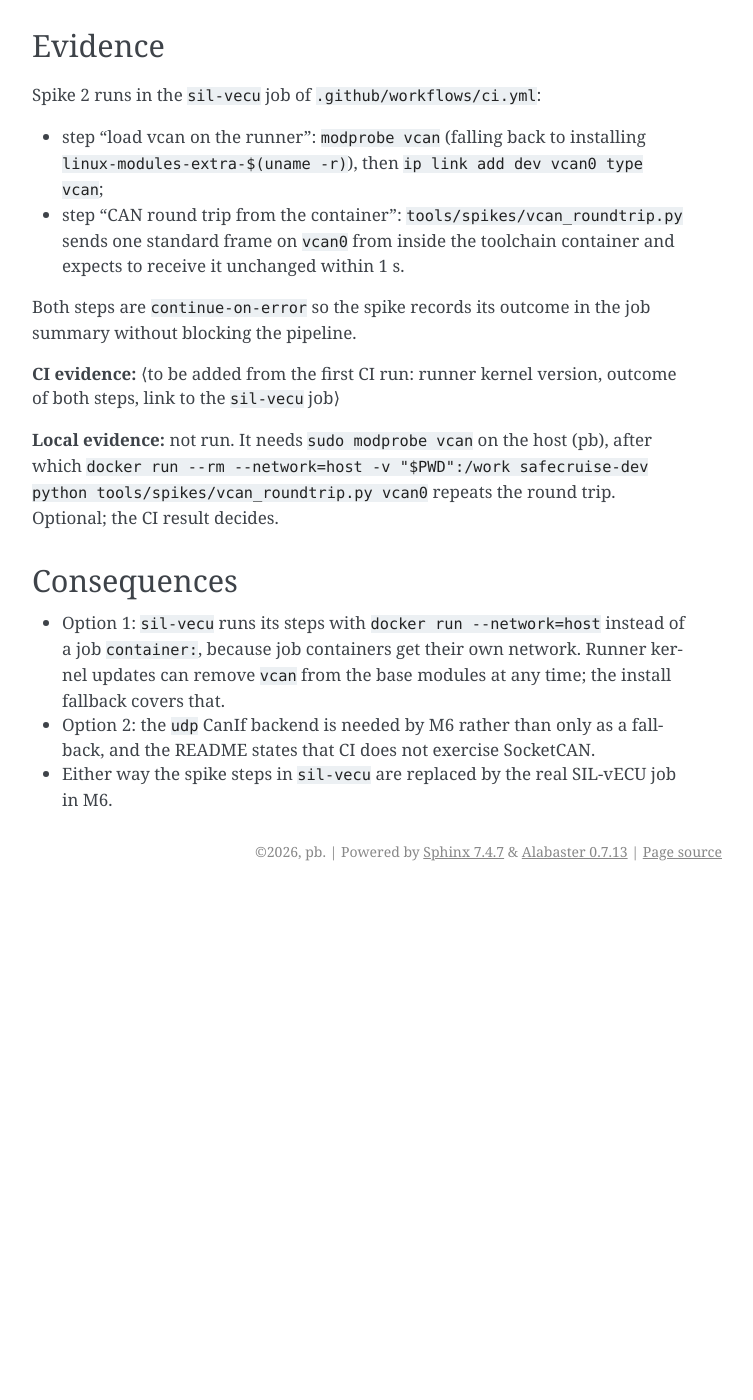
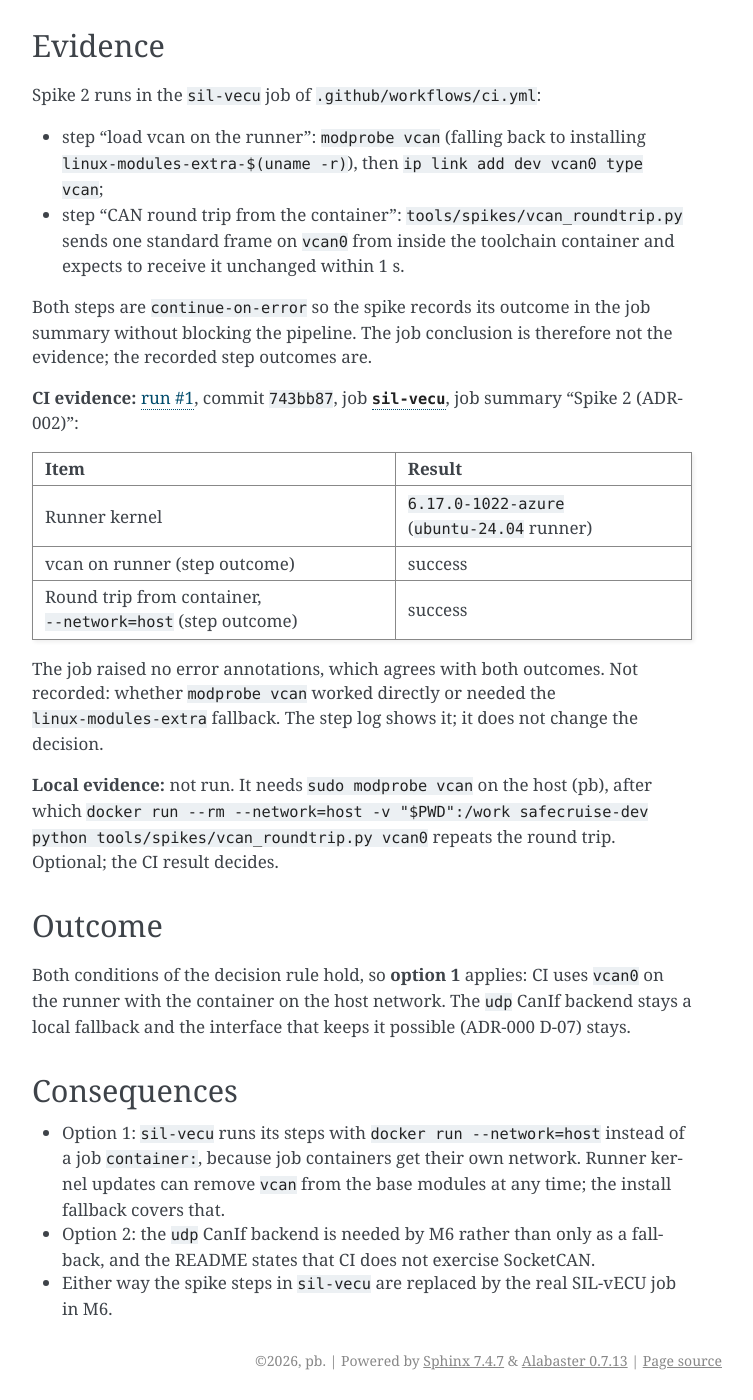
Before and after one commit to Prennoy99/safecruise, a Sphinx documentation site: the page built from docs/decisions/ADR-002-vcan-in-ci.md, in a window 1280 px wide and 1400 px high, scrolled down 989 px. Shown: the whole window, without its empty margins (388-1141 px from the left). Built offline with Sphinx 7.4.7, drawn with Linux system fonts in a browser that asks for light colours; before the commit the page ends 1880 px from its top, so only the background shows below that; some of the changed text lies outside the part shown.

Commit message:
M0: record Spike 1 and Spike 2 CI evidence (ADR-001, ADR-002)

```diff
--- a/docs/decisions/ADR-002-vcan-in-ci.md
+++ b/docs/decisions/ADR-002-vcan-in-ci.md
@@ -1,6 +1,6 @@
 # ADR-002 — Virtual CAN in CI (Spike 2)
 
-- **Status:** proposed — outcome pending the first CI run
+- **Status:** proposed — outcome recorded (option 1); awaiting pb's acceptance
 - **Date:** 2026-10-05
 - **Decided by:** pb (pending)
 - **Relates to:** brief §12 M0 (Spike 2), §7.4 (SIL-vECU), [ADR-000](ADR-000-project-setup.md) D-02, D-07, D-20
@@ -44,14 +44,31 @@ Spike 2 runs in the `sil-vecu` job of `.github/workflows/ci.yml`:
   unchanged within 1 s.
 
 Both steps are `continue-on-error` so the spike records its outcome in the job summary
-without blocking the pipeline.
+without blocking the pipeline. The job conclusion is therefore not the evidence; the
+recorded step outcomes are.
 
-**CI evidence:** ⟨to be added from the first CI run: runner kernel version, outcome of both
-steps, link to the `sil-vecu` job⟩
+**CI evidence:** [run #1](https://github.com/Prennoy99/safecruise/actions/runs/37376630395), commit `743bb87`, job
+[`sil-vecu`](https://github.com/Prennoy99/safecruise/actions/runs/37376630395/job/111988530325), job summary "Spike 2 (ADR-002)":
+
+| Item | Result |
+|---|---|
+| Runner kernel | `6.17.0-1022-azure` (`ubuntu-24.04` runner) |
+| vcan on runner (step outcome) | success |
+| Round trip from container, `--network=host` (step outcome) | success |
+
+The job raised no error annotations, which agrees with both outcomes. Not recorded: whether
+`modprobe vcan` worked directly or needed the `linux-modules-extra` fallback. The step log
+shows it; it does not change the decision.
 
 **Local evidence:** not run. It needs `sudo modprobe vcan` on the host (pb), after which
 `docker run --rm --network=host -v "$PWD":/work safecruise-dev python tools/spikes/vcan_roundtrip.py vcan0`
 repeats the round trip. Optional; the CI result decides.
+
+## Outcome
+
+Both conditions of the decision rule hold, so **option 1** applies: CI uses `vcan0` on the
+runner with the container on the host network. The `udp` CanIf backend stays a local
+fallback and the interface that keeps it possible (ADR-000 D-07) stays.
 
 ## Consequences
 
```
Also changed, not shown: PLAN.md (+13 -14 lines), docs/decisions/ADR-001-sysml-v2-parsing-in-ci.md (+15 -5 lines).
